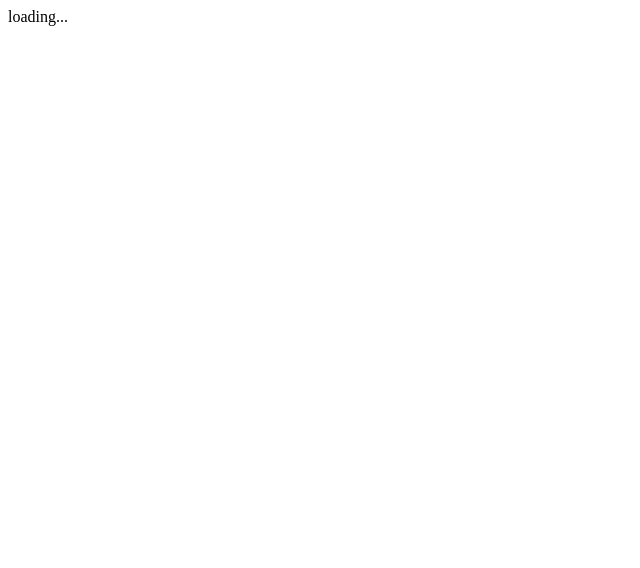
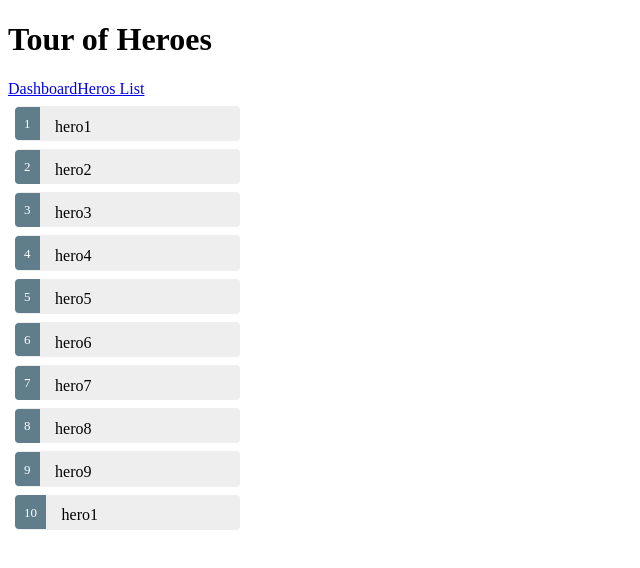
Before and after one commit to SayoJi/AngularHero, an Angular app: page /heroes in a window 1280 px wide. Shown: the top 568 px of the page, without its empty margins (0-640 px from the left). Built offline with nearby package versions, Linux system fonts and the light colour scheme.

Commit message:
router module seperate successfully

```diff
--- a/package.json
+++ b/package.json
@@ -26,7 +26,7 @@
     "zone.js": "^0.8.4"
   },
   "devDependencies": {
-    "@angular/cli": "1.2.1",
+    "@angular/cli": "^1.4.7",
     "@angular/compiler-cli": "^4.0.0",
     "@angular/language-service": "^4.0.0",
     "@types/jasmine": "~2.5.53",
--- a/src/app/app.module.ts
+++ b/src/app/app.module.ts
@@ -6,7 +6,7 @@ import { HeroDetaiComponent } from './hero-detail.component';
 import { DashboardComponent } from './dashboard.component';
 import { AppComponent } from './app.component';
 import { HeroService } from './hero.service';
-import { AppRroutingModule } from './app-routing.module';
+import { AppRoutingModule } from './app-routing.module';
 
 @NgModule({
   declarations: [
@@ -16,9 +16,9 @@ import { AppRroutingModule } from './app-routing.module';
     DashboardComponent
   ],
   imports: [
+    AppRoutingModule,
     BrowserModule,
-    FormsModule,
-    AppRroutingModule
+    FormsModule
   ],
   providers: [HeroService],
   bootstrap: [AppComponent]
--- a/src/app/heros.component.html
+++ b/src/app/heros.component.html
@@ -1,11 +1,11 @@
 <ul class = "heroes">
-    <!-- <li *ngFor = "let hero of heros" (click) = "onSelected(hero)" [class.selected]="hero === selectedHero"  -->
-    <li *ngFor = "let hero of heros"  (click) = "onSelected(hero)">
+    <!-- <li *ngFor = "let hero of heros" (click) = "onSelected(hero)" -->
+    <li *ngFor = "let hero of heros"  (click) = "onSelected(hero)" [class.selected]="hero === selectedHero">
     <span class = "badge">{{hero.id}}</span> {{hero.name}}
     </li>
 </ul>
-<div *ngIf="selectedHero" >
-    <div><span>{{selectedHero.name | uppercase}} is my hero</span></div>
+<div *ngIf="selectedHero">
+    <h2>{{selectedHero.name | uppercase}} is my hero</h2>
     <button (click) = "goToDetail()">View Detail</button>
 </div>
 <!-- <app-hero-detail [hero] = "selectedHero"></app-hero-detail> -->
--- a/src/app/heros.component.ts
+++ b/src/app/heros.component.ts
@@ -7,7 +7,7 @@ import { Router } from '@angular/router';
 @Component({
   // selector: 'app-heros-list',
   templateUrl: 'heros.component.html',
-  styleUrls : ['heros.component.css']
+  styleUrls : ['./heros.component.css']
 })
 export class HerosComponent implements OnInit {
   heros: Hero[];
```
Also changed, not shown: src/app/app-routing.module.ts (+6 -21 lines).
